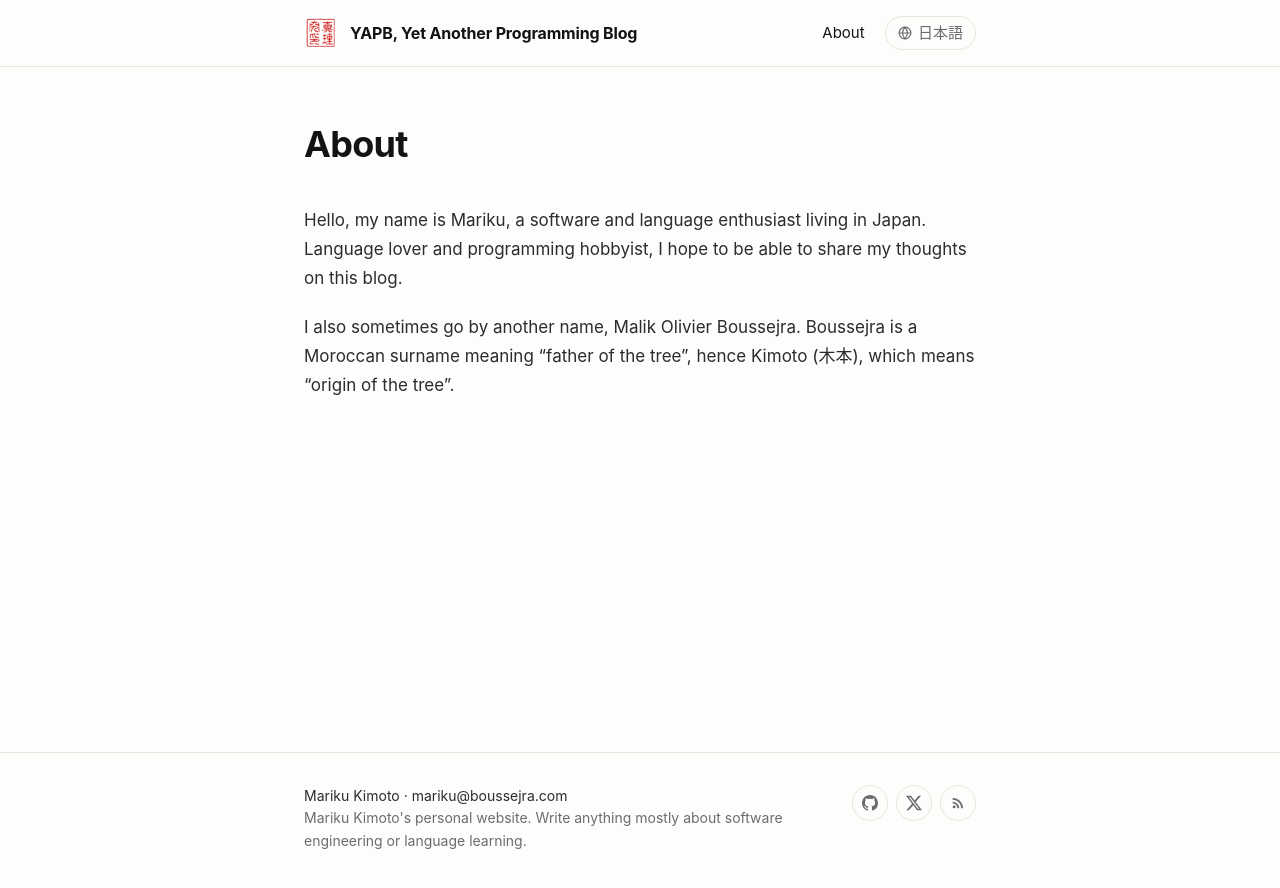
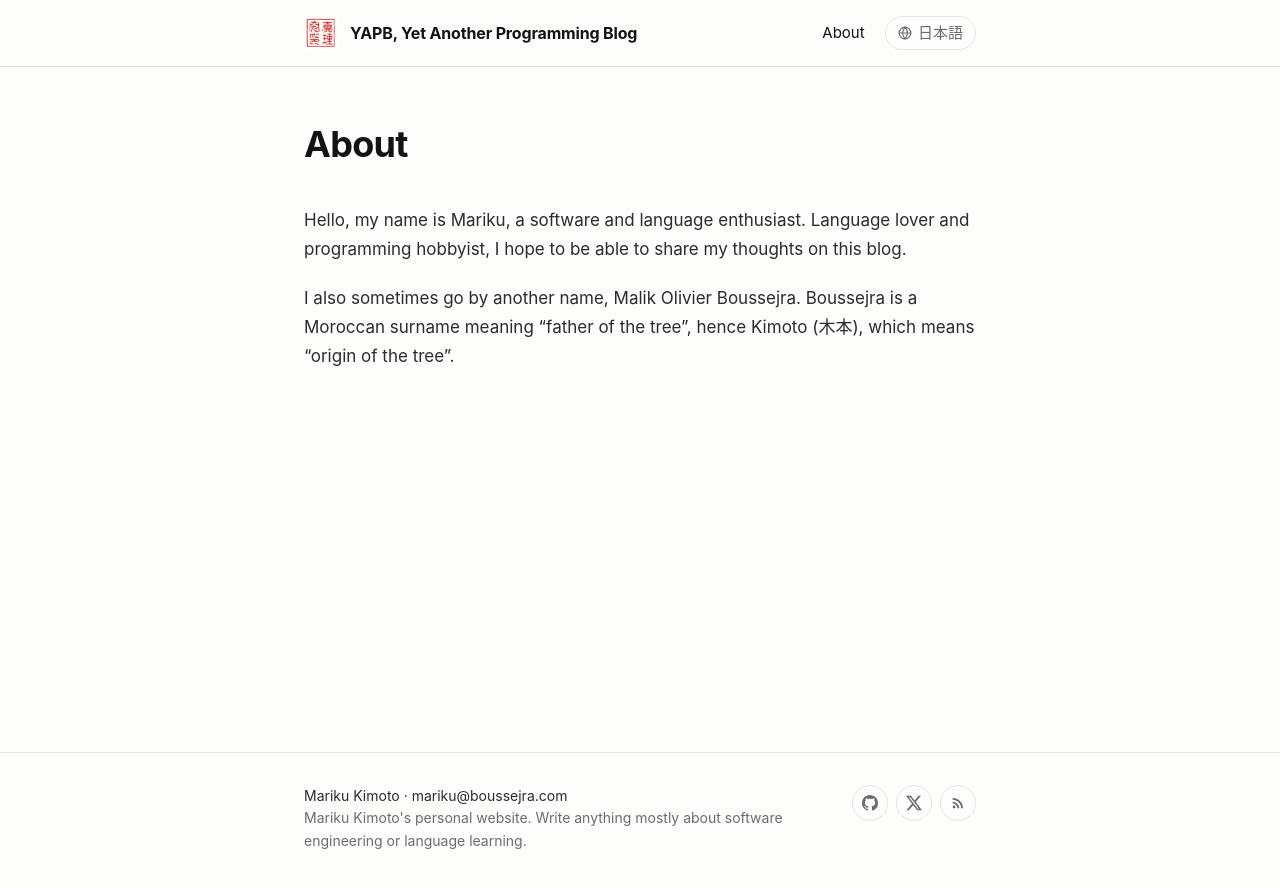
Before and after one commit to malikolivier/malikolivier.github.io, a Jekyll site: the page built from about/index.md, in a window 1280 px wide. Shown: the top 888 px of the page. Built offline with Jekyll 4.4.1, drawn with Linux system fonts in a browser that asks for light colours.

Commit message:
Don't say where I live on the About page
It's not something the page needs to tell readers.

Co-Authored-By: Claude Opus 5.5 <noreply@anthropic.com>

```diff
--- a/about/index.md
+++ b/about/index.md
@@ -4,7 +4,7 @@ title: About
 language: en
 ---
 
-Hello, my name is Mariku, a software and language enthusiast living in Japan.
+Hello, my name is Mariku, a software and language enthusiast.
 Language lover and programming hobbyist, I hope to be able to share my thoughts on this blog.
 
 I also sometimes go by another name, Malik Olivier Boussejra. Boussejra is a Moroccan surname meaning "father of the tree", hence Kimoto (木本), which means "origin of the tree".
```
